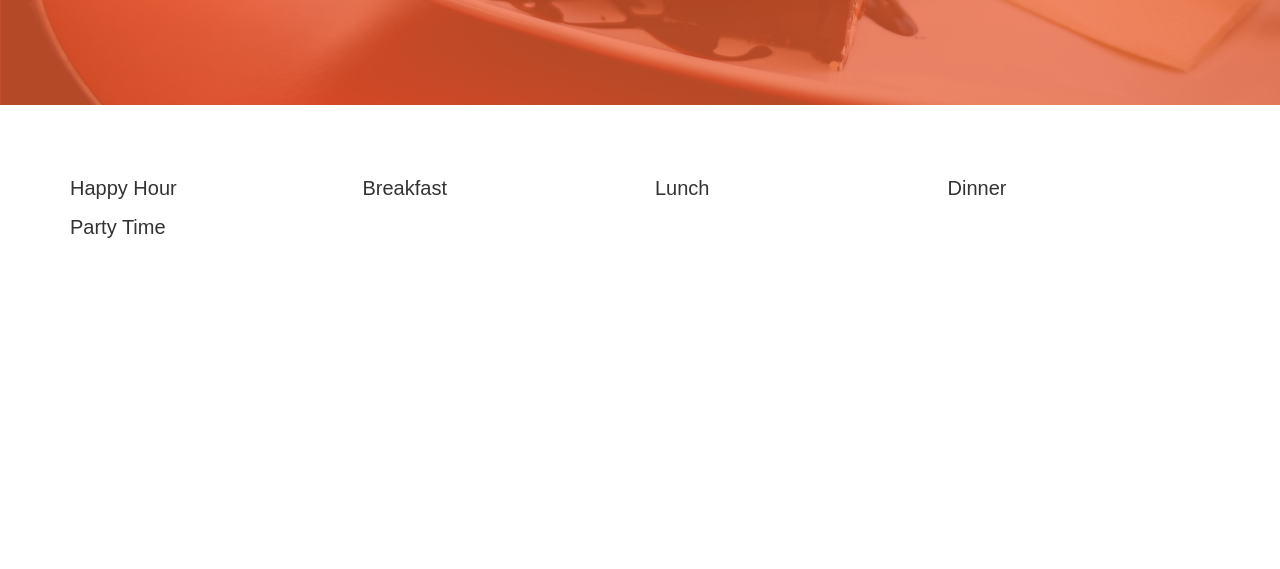
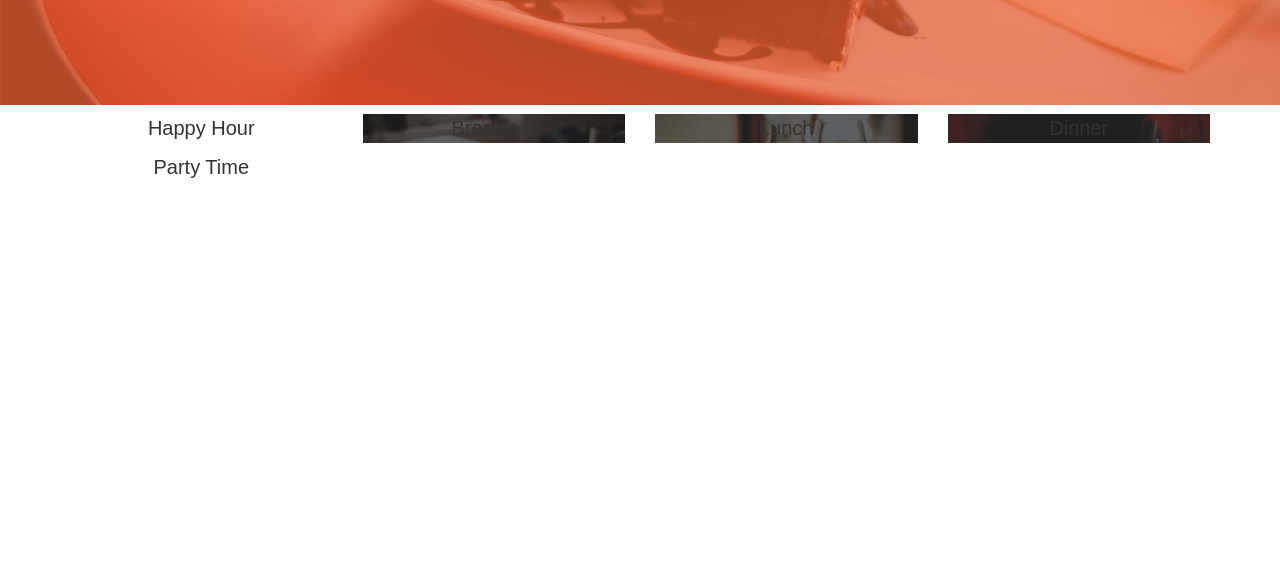
Before and after one commit to JKimani77/Anita-Kitchen-Menu, a plain HTML site: page index.html in a window 1280 px wide. Shown: the part 531-1100 px from the top of the page. Drawn offline with nearby package versions, Linux system fonts and the light colour scheme.

Commit message:
added columns and images on the breakfast, lunch and dinner menu.

```diff
--- a/css/styles.css
+++ b/css/styles.css
@@ -19,3 +19,21 @@ p{
   font-size: 20px;
   font-family: fantasy;
 }
+.breakfast{
+  background-image: url("../images/foodtop/breakfast.jpg");
+  background-size: cover;
+
+}
+
+.lunch{
+  background-image: url("../images/foodtop/lunch.jpg");
+  background-size: cover;
+}
+.dinner{
+  background-image: url("../images/foodtop/dinner.jpg");
+  background-image:linear-gradient(60px);
+}
+.col-md-3{
+  text-align: center;
+
+}
--- a/index.html
+++ b/index.html
@@ -21,9 +21,7 @@
           <br>
           <br>
           <br>
-          <br>
-          <br>
-          <br>
+
           <br>
           <br>
           <br>
@@ -35,15 +33,21 @@
           </div>
 
           <div class="col-md-3">
+            <div class="breakfast">
             <p>Breakfast</p>
+          </div>
             </div>
 
           <div class="col-md-3">
+            <div class="lunch">
             <p>Lunch</p>
-            </div>
+          </div>
+                </div>
 
           <div class="col-md-3">
+            <div class="dinner">
             <p>Dinner</p>
+          </div>
             </div>
 
               </div>
```
